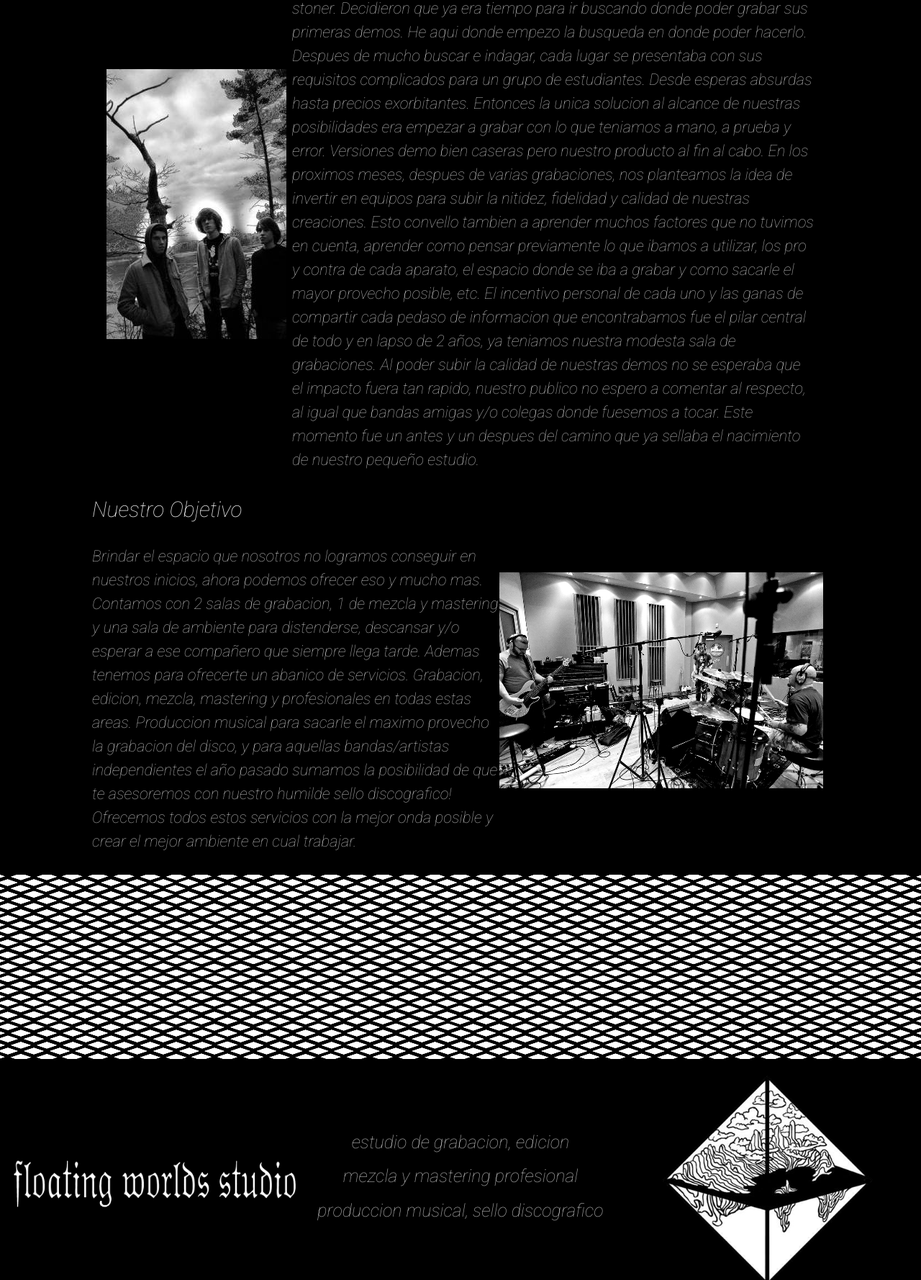
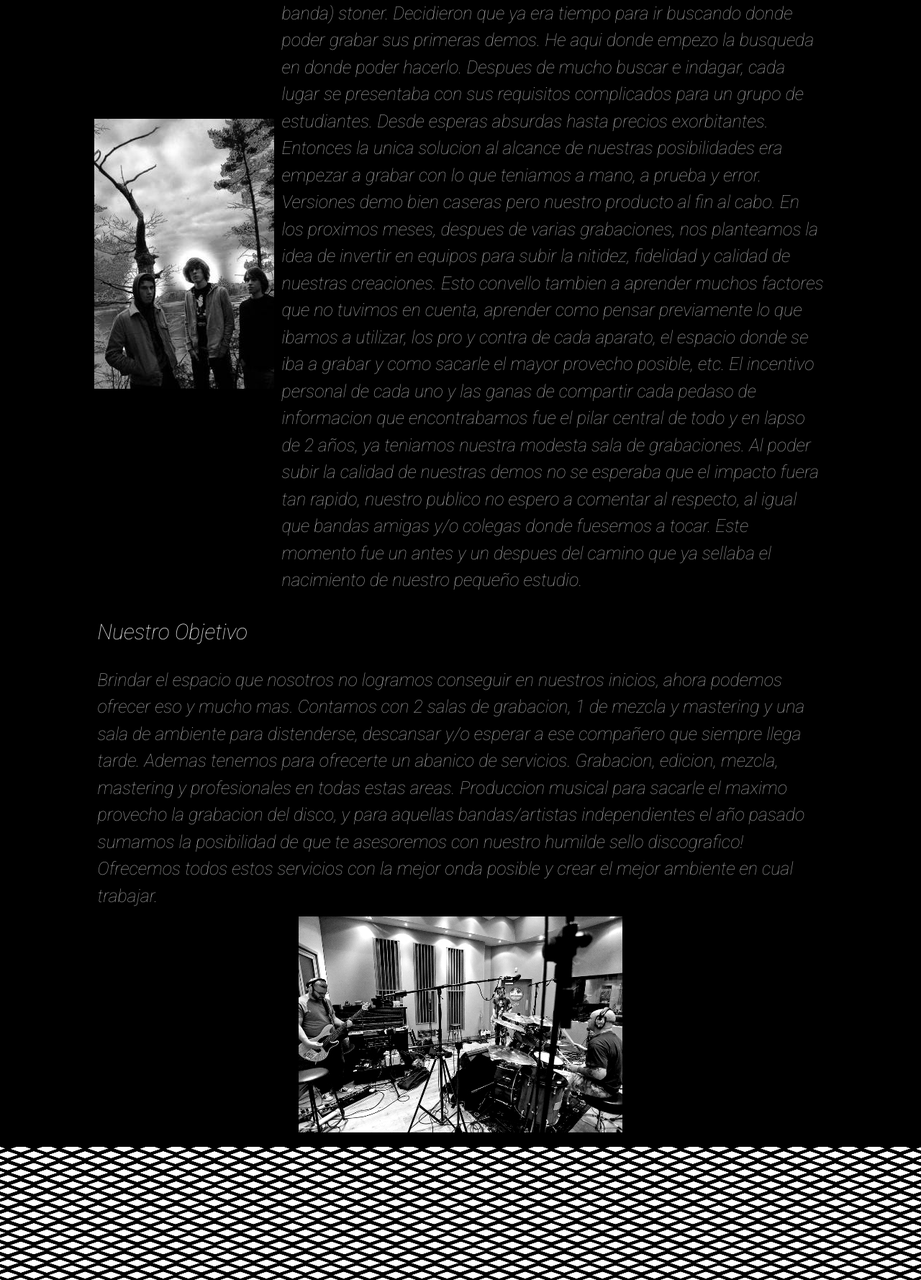
Before and after one commit to GastonHerreraM/Primer_Repo, a plain HTML site: page pages/nosotros.html in a window 1280 px wide. Shown: the part 1022-2800 px from the top of the page at 72% size. Drawn offline with nearby package versions, Linux system fonts and the light colour scheme.

Commit message:
bs nosotros.html

```diff
--- a/css/style.css
+++ b/css/style.css
@@ -2,8 +2,8 @@
 
 *{  padding: 0;
     margin: 0;
-    color: #aaa;
-    font-weight: 400 !important;
+    color: #999999;
+    font-weight: 500 !important;
 }
 
 html{
@@ -45,7 +45,7 @@ nav ul li a{
 
 nav ul li a:hover{
     color: rgb(255, 255, 255) !important;
-    font-weight: 600 !important;
+    font-weight: 800 !important;
 }
 
 .logo{
@@ -405,8 +405,9 @@ footer{
       }
 
     .img__media{
-        width: 45%;
-        height: 48vh;
+        width: 250px;
+        height: 400px;
+        object-fit: none;
     }
 
     .nombre__banda{
@@ -499,13 +500,15 @@ footer{
     }
 
     .img__media{
-        width: 60%;
-        height: 32vh;
+        width: 250px;
+        height: 35vh;
+        object-fit: contain;
     }
 
     .img__media1{
         width: 100%;
         height: 30vh;
+        object-fit: contain;
     }
 
     .container5{
--- a/pages/nosotros.html
+++ b/pages/nosotros.html
@@ -48,28 +48,32 @@
         </header>
         <main id="main" class="grid asignacion__columna--main">
             <h1 class="titulo">NOSOTROS</h1>
-            <div class="container5">
-                <div class="caja1 caja__details">
+            <div class="container-fluid">
+                <div class="row">
+                    <div class="col-sm-12 col-md-5 col-lg-4 col-xl-3 d-flex justify-content-center align-items-center">
                         <img src="../img/elder band.jpg" alt="foto de la banda" class="img__media">
                     </div>
-                <div>
+                    <div class="col-sm-12 col-md-7 col-lg-8 col-xl-9 d-flex flex-column justify-content-center">
                         <h2 class="subtitulo">Nuestra Historia</h2>
-                    <p>En el año 2010, 3 amigos llevaban un tiempo con su proyecto (de banda) stoner. Decidieron que ya era tiempo para ir buscando donde poder grabar sus primeras demos. He aqui donde empezo la busqueda en donde poder hacerlo.
+                        <p class="font__size">En el año 2010, 3 amigos llevaban un tiempo con su proyecto (de banda) stoner. Decidieron que ya era tiempo para ir buscando donde poder grabar sus primeras demos. He aqui donde empezo la busqueda en donde poder hacerlo.
                             Despues de mucho buscar e indagar, cada lugar se presentaba con sus requisitos complicados para un grupo de estudiantes. Desde esperas absurdas hasta precios exorbitantes. Entonces la unica solucion al alcance de nuestras posibilidades era empezar a grabar con lo que teniamos a mano, a prueba y error. Versiones demo bien caseras pero nuestro producto al fin al cabo.
                             En los proximos meses, despues de varias grabaciones, nos planteamos la idea de invertir en equipos para subir la nitidez, fidelidad y calidad de nuestras creaciones. Esto convello tambien a aprender muchos factores que no tuvimos en cuenta, aprender como pensar previamente lo que ibamos a utilizar, los pro y contra de cada aparato, el espacio donde se iba a grabar y como sacarle el mayor provecho posible, etc.
                             El incentivo personal de cada uno y las ganas de compartir cada pedaso de informacion que encontrabamos fue el pilar central de todo y en lapso de 2 años, ya teniamos nuestra modesta sala de grabaciones. Al poder subir la calidad de nuestras demos no se esperaba que el impacto fuera tan rapido, nuestro publico no espero a comentar al respecto, al igual que bandas amigas y/o colegas donde fuesemos a tocar.
                             Este momento fue un antes y un despues del camino que ya sellaba el nacimiento de nuestro pequeño estudio.</p>
                     </div>
                 </div>
-            <div class="container6">
-                <div class="caja1 caja__details">
-                    <img src="../img/grabacion.jpg" alt="" class="img__media1">
             </div>
-                <div>
+            <div class="container-fluid">
+                <div class="row d-flex flex-column-reverse">
+                    <div class="col-sm-12 col-md-12 col-lg-12 d-flex justify-content-center align-items-center">
+                        <img src="../img/grabacion.jpg" alt="grabando banda" class="img__media1">
+                    </div>
+                    <div class="col-sm-12 col-md-12 col-lg-12 d-flex flex-column justify-content-center">
                         <h2 class="subtitulo">Nuestro Objetivo</h2>
-                    <p>Brindar el espacio que nosotros no logramos conseguir en nuestros inicios, ahora podemos ofrecer eso y mucho mas. Contamos con 2 salas de grabacion, 1 de mezcla y mastering y una sala de ambiente para distenderse, descansar y/o esperar a ese compañero que siempre llega tarde.
+                        <p class="font__size">Brindar el espacio que nosotros no logramos conseguir en nuestros inicios, ahora podemos ofrecer eso y mucho mas. Contamos con 2 salas de grabacion, 1 de mezcla y mastering y una sala de ambiente para distenderse, descansar y/o esperar a ese compañero que siempre llega tarde.
                             Ademas tenemos para ofrecerte un abanico de servicios. Grabacion, edicion, mezcla, mastering y profesionales en todas estas areas. Produccion musical para sacarle el maximo provecho la grabacion del disco, y para aquellas bandas/artistas independientes el año pasado sumamos la posibilidad de que te asesoremos con nuestro humilde sello discografico!
                             Ofrecemos todos estos servicios con la mejor onda posible y crear el mejor ambiente en cual trabajar.</p>
+                    </div>
                 </div>
             </div>
         </main>
@@ -84,9 +88,9 @@
                         <img src="../img/floating_worlds_studio_tipografia_3.png" alt="" class="logo__resize--typo w-100">
                     </div>
                     <div class="col-sm-12 col-md-4 col-lg-4 d-flex flex-column justify-content-center align-items-center">
-                        <p class="font__size">estudio de grabacion, edicion</p>
-                        <p class="font__size">mezcla y mastering profesional</p>
-                        <p class="font__size">produccion musical, sello discografico</p>
+                        <p class="font__size--media">estudio de grabacion, edicion</p>
+                        <p class="font__size--media">mezcla y mastering profesional</p>
+                        <p class="font__size--media">produccion musical, sello discografico</p>
                     </div>
                     <div class="col-sm-12 col-md-4 col-lg-4 d-flex justify-content-center align-items-center">
                         <a href="../index.html">
```
Also changed, not shown: index.html (+3 -3 lines), pages/artistas.html (+3 -3 lines), pages/noticias.html (+3 -3 lines). Lines whose indentation alone changed are shown as unchanged.
